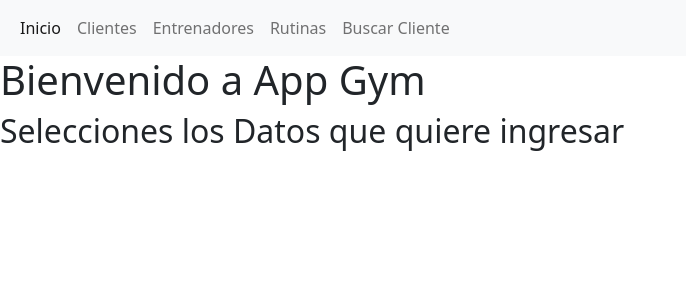
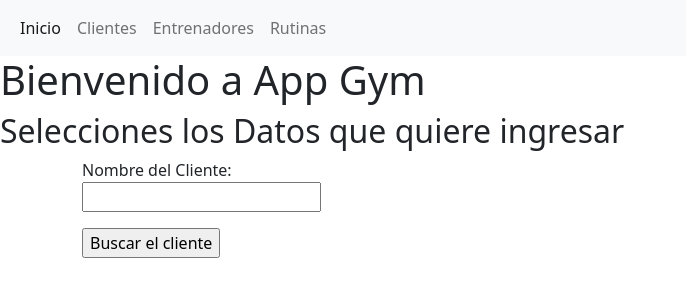
Before and after one commit to jrengifo28/GymWebSite, a Django app: page /AppGym/BusquedaCliente/ in a window 1280 px wide. Shown: the top 300 px of the page, without its empty margins (0-686 px from the left). Run offline with Django 4.2, Linux system fonts and the light colour scheme.

Commit message:
Se agrega Busqueda

```diff
--- a/PrimeraEntrega/AppGym/templates/AppGym/main.html
+++ b/PrimeraEntrega/AppGym/templates/AppGym/main.html
@@ -1,6 +1,5 @@
 <!DOCTYPE html>
 <html lang="en">
-
 <head>
     <title>AppGym</title>
     <meta charset="utf-8">
@@ -28,9 +27,6 @@
                     <li class="nav-item">
                         <a class="nav-link" href="{% url 'Rutina' %}">Rutinas</a>
                     </li>
-                    <li class="nav-item">
-                        <a class="nav-link" href="{% url 'Buscar Cliente' %}">Buscar Cliente</a>
-                    </li>
 
                 </ul>
             </div>
@@ -56,5 +52,5 @@
 
 </html>
 
-{% block nuevo_contenido %}
+{% block contenido_pagina %}
 {% endblock %}
```
